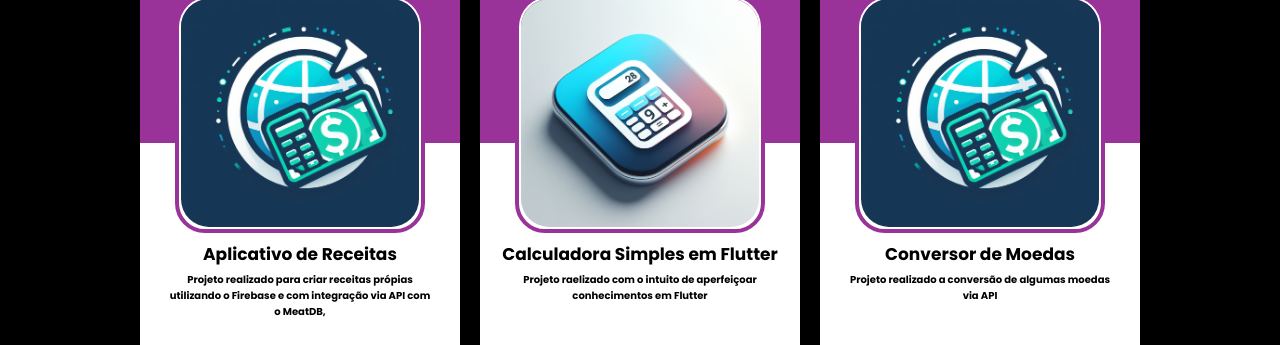
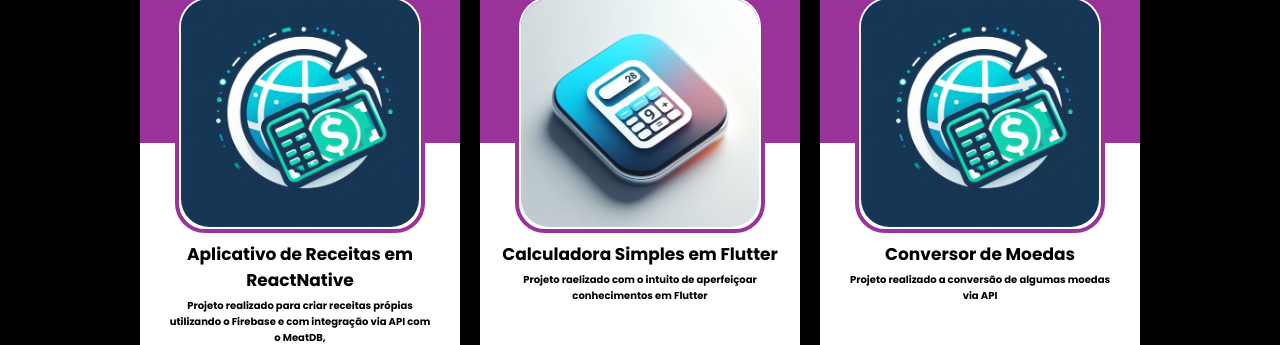
Before and after one commit to GustavoCampoz/Portifolio-guzzz, a plain HTML site: page index.html in a window 1280 px wide. Shown: the part 2099-2444 px from the top of the page. Drawn offline with Linux system fonts and the light colour scheme.

Commit message:
Update index.html

```diff
--- a/index.html
+++ b/index.html
@@ -176,7 +176,7 @@
                         <img src="images/conversor.jpg" alt="image-conversors">
                     </div>
 
-                    <span>Aplicativo de Receitas</span>
+                    <span>Aplicativo de Receitas em ReactNative</span>
 
                     <p>Projeto realizado para criar receitas própias utilizando o Firebase e com integração via API com o MeatDB, </p>
 
```
